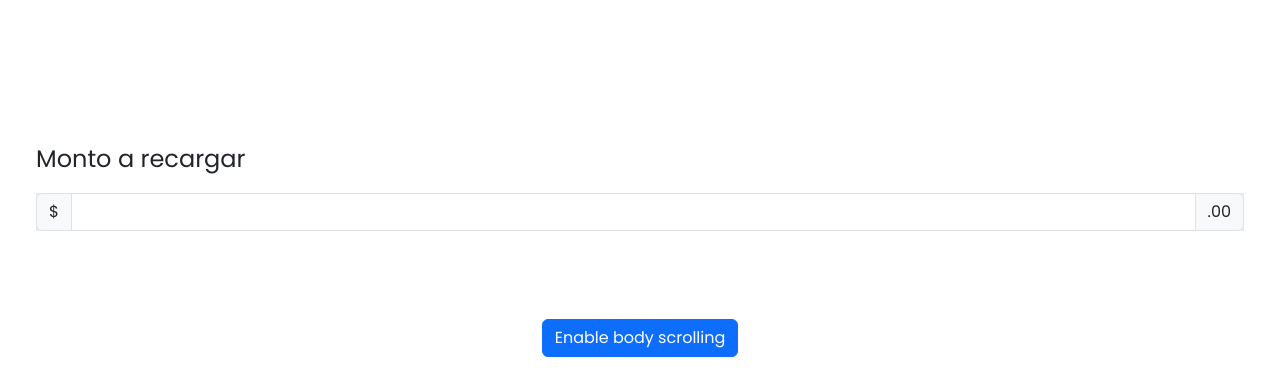
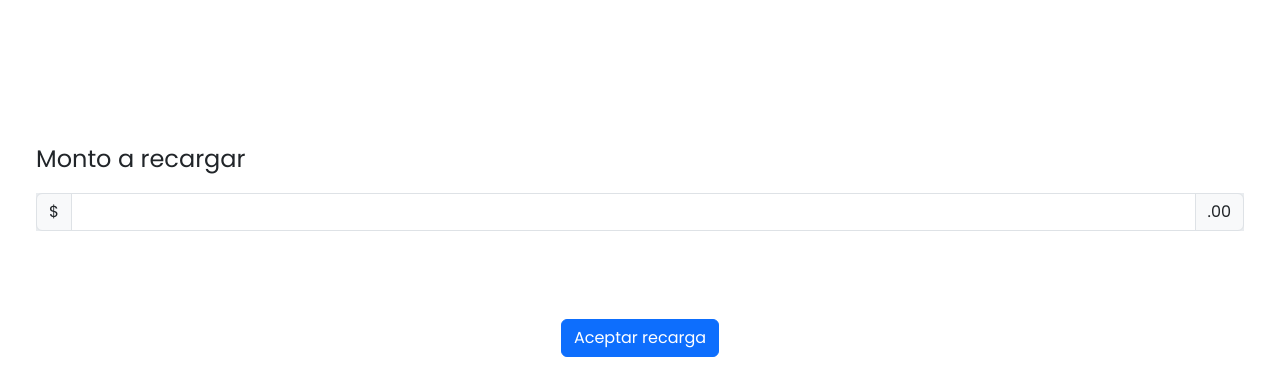
Before and after one commit to boolean050/Proyecto_IHC, a plain HTML site: page Proyecto_IHC/Recargas.html in a window 1280 px wide. Shown: the part 422-800 px from the top of the page. Drawn offline with nearby package versions, Linux system fonts and the light colour scheme.

Commit message:
Update Recargas.html

```diff
--- a/Proyecto_IHC/Recargas.html
+++ b/Proyecto_IHC/Recargas.html
@@ -62,7 +62,7 @@
         </div>
         <br><br><br>
         <div class="container-fluid text-center">
-            <button class="btn btn-primary" type="button" data-bs-toggle="offcanvas" data-bs-target="#offcanvasScrolling" aria-controls="offcanvasScrolling">Enable body scrolling</button>
+            <button class="btn btn-primary" type="button" data-bs-toggle="offcanvas" data-bs-target="#offcanvasScrolling" aria-controls="offcanvasScrolling">Aceptar recarga</button>
 
             <div class="offcanvas offcanvas-start" data-bs-scroll="true" data-bs-backdrop="false" tabindex="-1" id="offcanvasScrolling" aria-labelledby="offcanvasScrollingLabel">
               <div class="offcanvas-header">
```
